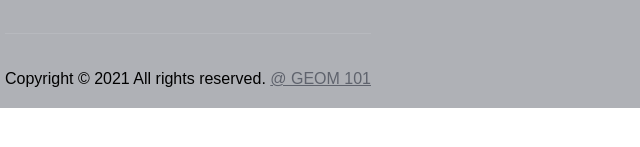
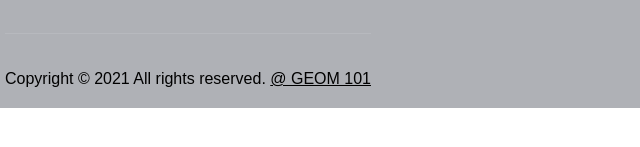
Before and after one commit to Mansi8806/wca2, a plain HTML site: page index.html in a window 1280 px wide. Shown: the part 3349-3496 px from the top of the page, 452-1092 px from the left. Drawn offline with Linux system fonts and the light colour scheme.

Commit message:
Update custom.css

```diff
--- a/css/custom.css
+++ b/css/custom.css
@@ -392,7 +392,7 @@ nav.sticky
 }
 
 .footer-bottom-text p a{
-    color: #5f636d;
+    color: black;
 }
 
 /*  social media icon placement and hover effects inside footer section */
```
